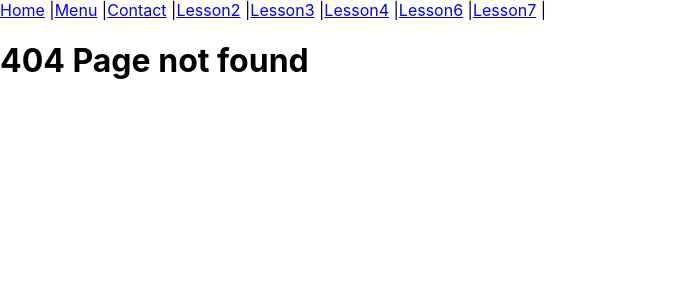
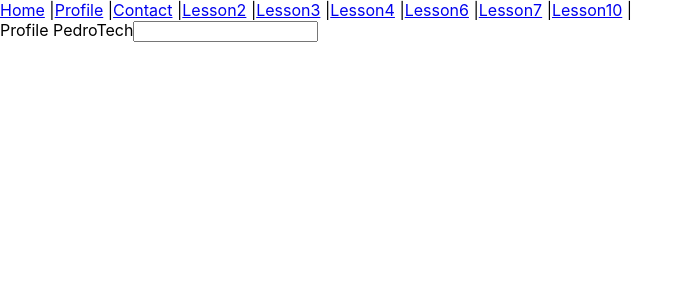
Before and after one commit to clairetsoi1129/pedro-react-tutorial, a React (Create React App) app: page /profile in a window 1280 px wide. Before the commit this address had no page. Shown: the top 300 px of the page, without its empty margins (0-692 px from the left). Built offline with nearby package versions, Linux system fonts and the light colour scheme; the HTML template or start-up script is replaced by a standard one.

Commit message:
added lesson 10

```diff
--- a/package.json
+++ b/package.json
@@ -3,6 +3,7 @@
   "version": "0.1.0",
   "private": true,
   "dependencies": {
+    "@tanstack/react-query": "^4.29.5",
     "@testing-library/jest-dom": "^5.16.5",
     "@testing-library/react": "^13.4.0",
     "@testing-library/user-event": "^13.5.0",
--- a/src/App.js
+++ b/src/App.js
@@ -1,8 +1,9 @@
 import './App.css';
 
 import {BrowserRouter as Router, Routes, Route} from "react-router-dom"
+import {QueryClient, QueryClientProvider} from "@tanstack/react-query";
 import {Home} from "./pages/Home";
-import {Menu} from "./pages/Menu";
+import {Profile} from "./pages/Profile";
 import {Contact} from "./pages/Contact";
 import {NavBar} from "./components/NavBar";
 
@@ -11,16 +12,31 @@ import {Lesson3} from "./pages/Lesson3";
 import {Lesson4} from "./pages/Lesson4";
 import {Lesson6} from "./pages/Lesson6";
 import {Lesson7} from "./pages/Lesson7";
+import {Lesson10} from "./pages/Lesson10";
+
+import { useState, createContext } from 'react';
+
+export const AppContext = createContext();
 
 function App() {
+  const client = new QueryClient({
+    defaultOptions: {
+      queries: {
+        refetchOnWindowFocus: false,
+      },
+    },
+  });
+  const [username, setUsername] = useState("PedroTech");
 
   return (
     <div>
+      <AppContext.Provider value={{username, setUsername}}>
+        <QueryClientProvider client={client}>
         <Router>
           <NavBar />
           <Routes>
             <Route path="/" element={<Home />} />
-          <Route path="/menu" element={<Menu />} />
+            <Route path="/profile" element={<Profile/>} />
             <Route path="/contact" element={<Contact />} />
 
             <Route path="/lesson2" element={<Lesson2 />} />
@@ -29,9 +45,12 @@ function App() {
 
             <Route path="/lesson6" element={<Lesson6 />} />
             <Route path="/lesson7" element={<Lesson7 />} />
+            <Route path="/lesson10" element={<Lesson10 />} />
             <Route path="/*" element={<h1>404 Page not found</h1>} />
           </Routes>
         </Router>
+        </QueryClientProvider>
+      </AppContext.Provider>
 
     </div>
   );
--- a/src/components/NavBar.js
+++ b/src/components/NavBar.js
@@ -5,7 +5,7 @@ export const NavBar = () => {
     return (
         <div>
           <Link to="/">Home</Link> |
-          <Link to="/menu">Menu</Link> |
+          <Link to="/profile">Profile</Link> |
           <Link to="/contact">Contact</Link> |
 
           <Link to="/lesson2">Lesson2</Link> |
@@ -14,6 +14,7 @@ export const NavBar = () => {
 
           <Link to="/lesson6">Lesson6</Link> |
           <Link to="/lesson7">Lesson7</Link> |
+          <Link to="/lesson10">Lesson10</Link> |
 
         </div>
     );
--- a/src/pages/Home.js
+++ b/src/pages/Home.js
@@ -1,9 +1,12 @@
 import React from 'react';
+import {useContext} from "react";
+import {AppContext} from "../App";
 
 export const Home = () => {
+    const {username} = useContext(AppContext);
     return (
         <div>
-            This is the Home page
+            This is the Home page Profile {username}
         </div>
     );
 };
--- /dev/null
+++ b/src/pages/Lesson10.js
@@ -0,0 +1,26 @@
+import React from 'react';
+import {useQuery } from "@tanstack/react-query";
+import Axios from "axios";
+
+export const Lesson10 = () => {
+    const {data: catData, isLoading, isError, refetch} = useQuery(["cat"], () => {
+        return Axios.get("https://catfact.ninja/fact").then( (res) => res.data);
+    });
+
+    if (isError) {
+        return <h1>Sorry, there was an error.</h1>;
+    }
+
+    if (isLoading){
+        return <h1>Loading ...</h1>;
+    }
+
+    return (
+        <div>
+            <h1>Using React Query to replace fetch / axios in useEffect which may call twice in react strict mode</h1>
+            <p>{catData?.fact}</p>
+
+            <button onClick={refetch}>Update Data</button>
+        </div>
+    );
+};
--- a/src/pages/Menu.js
+++ /dev/null
@@ -1,9 +0,0 @@
-import React from 'react';
-
-export const Menu = () => {
-    return (
-        <div>
-            Menu
-        </div>
-    );
-};
--- /dev/null
+++ b/src/pages/Profile.js
@@ -0,0 +1,13 @@
+import React from 'react';
+import {useContext} from "react";
+import {AppContext} from "../App";
+
+export const Profile = () => {
+    const {username, setUsername} = useContext(AppContext);
+    return (
+        <div>
+            Profile {username}
+            <input onChange={(event) => {setUsername(event.target.value)}}/>
+        </div>
+    );
+};
```
Also changed, not shown: 2 other files (tests, documents, lock files or other folders). Lines whose indentation alone changed are shown as unchanged.
